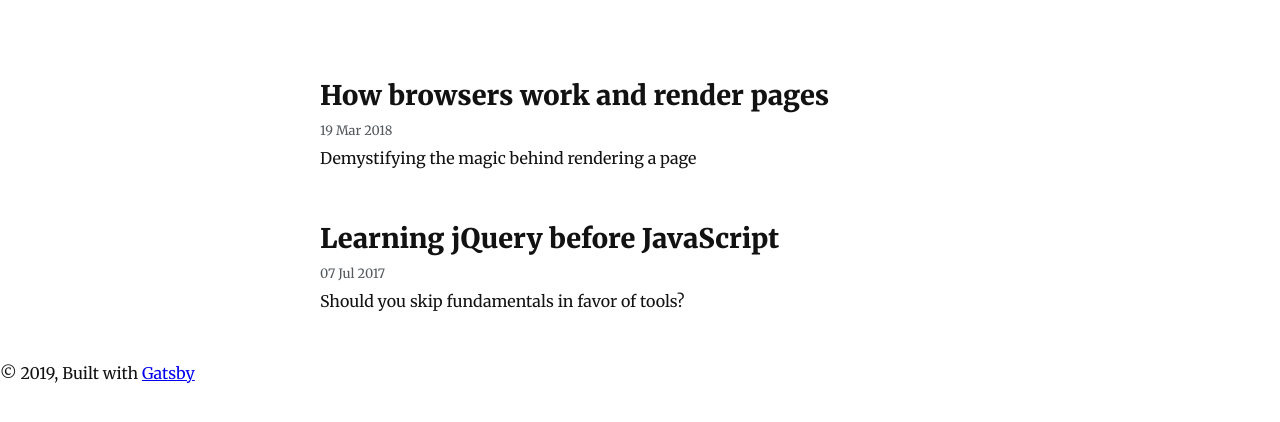
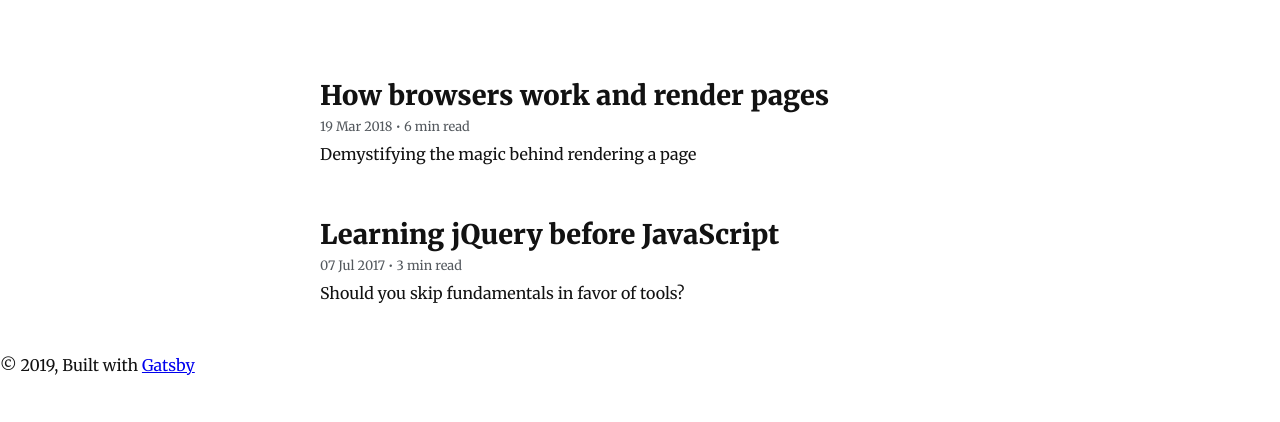
Before and after one commit to KleoPetroff/kleopetroff.github.io, a Gatsby site: page / in a window 1280 px wide. Shown: the part 114-536 px from the top of the page. Built offline with nearby package versions, Linux system fonts and the light colour scheme; Gatsby itself is replaced by a stand-in of ours; some packages are replaced by stand-ins of ours.

Commit message:
feature: implement time to read in article previews

```diff
--- a/src/components/Articles/Article.tsx
+++ b/src/components/Articles/Article.tsx
@@ -27,10 +27,9 @@ const TitleLink = styled(Link)`
     color: #2424ed;
   }
 `
-const ArticleDate = styled.div`
+const Meta = styled.div`
   color: #53585d;
-  display: block;
-  margin-top: 9px;
+  margin-top: 5px;
   font-size: 0.8em;
 `
 
@@ -44,7 +43,10 @@ const Article: React.FunctionComponent<ArticleProps> = ({ post }) => (
     <Title>
       <TitleLink to={post.slug}>{post.title}</TitleLink>
     </Title>
-    <ArticleDate>{dayjs(post.date).format('DD MMM YYYY')}</ArticleDate>
+    <Meta>
+      <span>{dayjs(post.date).format('DD MMM YYYY')}</span>
+      <span> • {post.timeToRead} min read</span>
+    </Meta>
     <Description>{post.description}</Description>
   </ArticlePreview>
 )
--- a/src/hooks/usePosts.ts
+++ b/src/hooks/usePosts.ts
@@ -8,6 +8,7 @@ interface PostNotes {
     date: string
   }
   excerpt: string
+  timeToRead: number
 }
 
 interface GraphQLPosts {
@@ -22,6 +23,7 @@ export interface Post {
   description: string
   date: string
   excerpt: string
+  timeToRead: number
 }
 
 const usePosts = (): Post[] => {
@@ -36,6 +38,7 @@ const usePosts = (): Post[] => {
             date
           }
           excerpt
+          timeToRead
         }
       }
     }
@@ -46,7 +49,8 @@ const usePosts = (): Post[] => {
     slug: node.frontmatter.slug,
     description: node.frontmatter.description,
     date: node.frontmatter.date,
-    excerpt: node.excerpt
+    excerpt: node.excerpt,
+    timeToRead: node.timeToRead
   }))
 }
 
```
Also changed, not shown: 1 other file.
